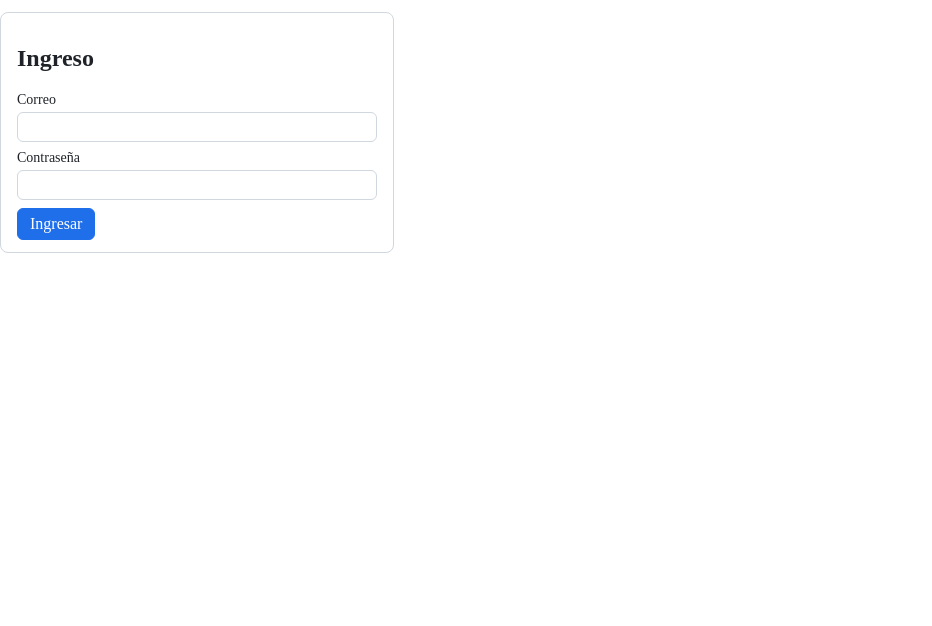
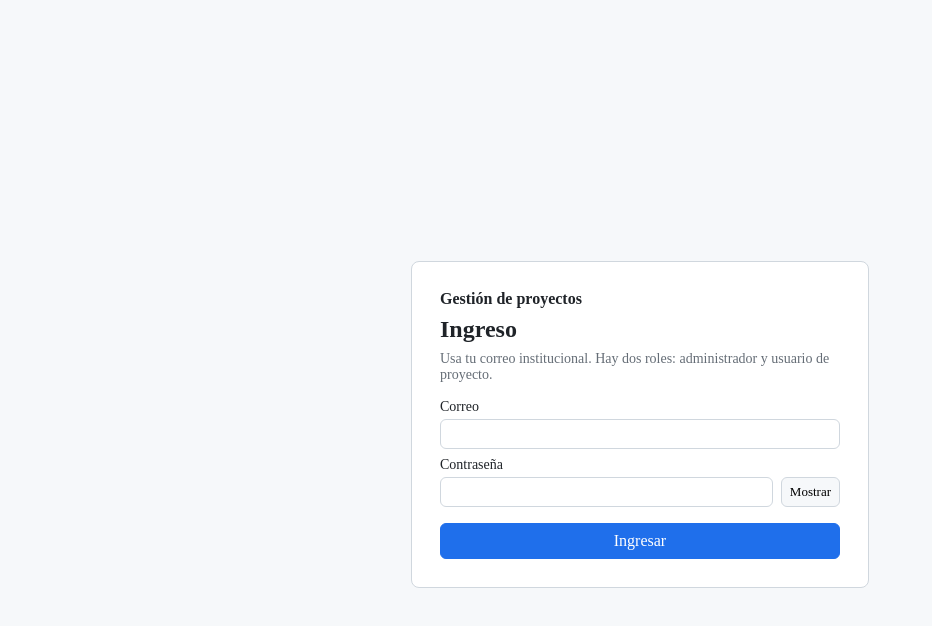
Before and after one commit to ManuelCaceresDuocUC/gestion-proyectos, a React (Vite) app in the folder frontend/: page /login in a window 1280 px wide. Shown: the top 626 px of the page, without its empty margins (0-932 px from the left). Built offline with nearby package versions, Linux system fonts and the light colour scheme; no server answers.

Commit message:
ui: centrar y pulir la pantalla de login (#185)

```diff
--- a/frontend/src/estilos.css
+++ b/frontend/src/estilos.css
@@ -70,3 +70,18 @@ input, select, textarea { font: inherit; padding: 6px 8px; border: 1px solid var
 .grupo-nav a.activo { color: var(--primario); font-weight: 600; }
 .sesion { display: flex; align-items: center; gap: 8px; flex-wrap: wrap; font-size: 14px; }
 .contenido { padding: 16px; }
+.login-pantalla {
+  min-height: 100vh;
+  display: flex;
+  align-items: center;
+  justify-content: center;
+  padding: 24px 16px;
+  background: var(--fondo);
+}
+.login-tarjeta { width: 100%; max-width: 400px; margin: 0; padding: 28px; }
+.login-tarjeta h1 { margin: 0 0 8px; font-size: 1.5rem; }
+.login-ayuda { margin: 0 0 16px; color: #656d76; font-size: 14px; }
+.login-clave { display: flex; gap: 8px; align-items: stretch; }
+.login-clave input { flex: 1; min-width: 0; }
+.login-clave .boton { flex: none; }
+.login-enviar { width: 100%; margin-top: 8px; padding: 8px 12px; }
--- a/frontend/src/features/auth/LoginPagina.tsx
+++ b/frontend/src/features/auth/LoginPagina.tsx
@@ -12,6 +12,7 @@ export default function LoginPagina() {
   const [contrasena, setContrasena] = useState("");
   const [error, setError] = useState("");
   const [enviando, setEnviando] = useState(false);
+  const [verClave, setVerClave] = useState(false);
 
   if (haySesion()) {
     return <Navigate to="/proyectos" replace />;
@@ -33,8 +34,11 @@ export default function LoginPagina() {
   }
 
   return (
-    <section className="tarjeta" style={{ maxWidth: 360 }}>
-      <h2>Ingreso</h2>
+    <main className="login-pantalla">
+      <section className="tarjeta login-tarjeta">
+        <p className="marca">Gestión de proyectos</p>
+        <h1>Ingreso</h1>
+        <p className="login-ayuda">Usa tu correo institucional. Hay dos roles: administrador y usuario de proyecto.</p>
         {error && <p className="error">{error}</p>}
         <form className="formulario" onSubmit={(e) => void enviar(e)}>
           <label>
@@ -49,20 +53,30 @@ export default function LoginPagina() {
           </label>
           <label>
             Contraseña
+            <span className="login-clave">
               <input
-            type="password"
+                type={verClave ? "text" : "password"}
                 autoComplete="current-password"
                 value={contrasena}
                 onChange={(e) => setContrasena(e.target.value)}
                 required
               />
+              <button
+                type="button"
+                className="boton chico"
+                aria-pressed={verClave}
+                aria-label={verClave ? "Ocultar contraseña" : "Mostrar contraseña"}
+                onClick={() => setVerClave((v) => !v)}
+              >
+                {verClave ? "Ocultar" : "Mostrar"}
+              </button>
+            </span>
           </label>
-        <div className="acciones">
-          <button className="boton primario" type="submit" disabled={enviando}>
+          <button className="boton primario login-enviar" type="submit" disabled={enviando}>
             {enviando ? "Ingresando…" : "Ingresar"}
           </button>
-        </div>
         </form>
       </section>
+    </main>
   );
 }
```
Lines whose indentation alone changed are shown as unchanged.
